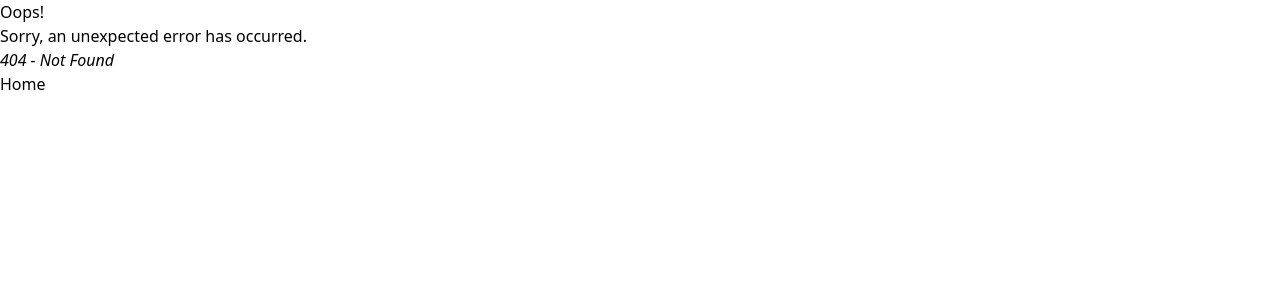
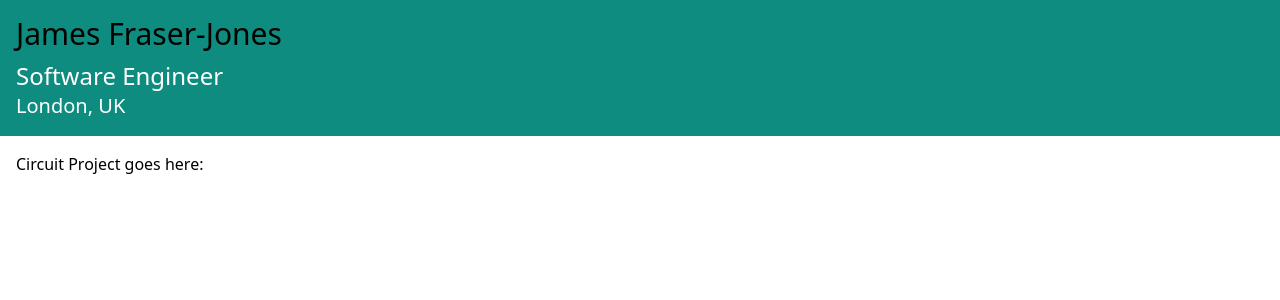
Before and after one commit to James-Fraser-Jones/fraser-jones, a React (Create React App) app: page /projects/circuit in a window 1280 px wide. Before the commit this address had no page. Shown: the top 300 px of the page. Built offline with nearby package versions, Linux system fonts and the light colour scheme.

Commit message:
prepared project for circuit application

```diff
--- a/src/components/App/App.tsx
+++ b/src/components/App/App.tsx
@@ -3,12 +3,16 @@ import { Outlet, Link } from "react-router-dom";
 export default function App() {
   return (
     <div className="font-sans font-medium">
-      <h1 className="text-3xl">James Fraser-Jones</h1>
-      <h2 className="text-2xl text-paint">Software Engineer</h2>
-      <Link to={`/`}>Home</Link> <br/>
-      <Link to={`projects/`}>Projects</Link> <br/>
-      <Link to={`projects/circuit`}>Circuit</Link>
-      <Outlet />
+      <div className="bg-paint p-4">
+        <Link to={`/`}>
+          <h1 className="text-3xl">James Fraser-Jones</h1>
+          <h2 className="text-2xl text-white mt-2">Software Engineer</h2>
+          <h3 className="text-xl text-white">London, UK</h3>
+        </Link>
+      </div>
+      <div className="p-4">
+        <Outlet />
+      </div>
     </div>
   );
 }
--- /dev/null
+++ b/src/components/Circuit.tsx
@@ -0,0 +1,9 @@
+import { Link } from "react-router-dom";
+
+export default function Contact() {
+  return (
+    <div>
+      Circuit Project goes here:
+    </div>
+  );
+}
--- a/src/components/ErrorPage.tsx
+++ b/src/components/ErrorPage.tsx
@@ -19,13 +19,16 @@ export default function ErrorPage() {
   }
 
   return (
-    <div>
-      <h1>Oops!</h1>
-      <p>Sorry, an unexpected error has occurred.</p>
-      <p>
-        <i>{errorMessage}</i> <br/>
-        <Link to={`/`}>Home</Link> <br/>
-      </p>
+    <div className="font-sans font-medium">
+      <div className="p-4">
+        <Link to={`/`}>
+          <h1 className="text-3xl">Oops!</h1>
+          <h2 className="text-2xl text-paint mt-2">An Error Has Occured</h2>
+        </Link>
+      </div>
+      <div className="p-4">
+        <strong>{errorMessage}</strong>
+      </div>
     </div>
   );
 }
--- /dev/null
+++ b/src/components/Home.tsx
@@ -0,0 +1,17 @@
+import { Link } from "react-router-dom";
+
+export default function Home() {
+  return (
+    <div>
+      <Link className="border-solid border-2 rounded-lg border-paint p-4 inline-block" to={`projects/circuit`}>
+        <h3 className="text-xl text-paint">
+          Circuit
+        </h3>
+        <ul className="list-disc list-inside mt-2">
+          <li>A fully-fledged parser, and call-by-name evaluator, for the Lambda Calculus</li>
+          <li>Uses a novel method to generate circuit-like diagrams that clarify the binding structure of lambda terms</li>
+        </ul>
+      </Link>
+    </div>
+  );
+}
--- a/src/components/Projects.tsx
+++ /dev/null
@@ -1,8 +0,0 @@
-export default function Contact() {
-
-  return (
-    <div>
-      Here are my projects:
-    </div>
-  );
-}
```
Also changed, not shown: src/index.tsx (+8 -3 lines).
